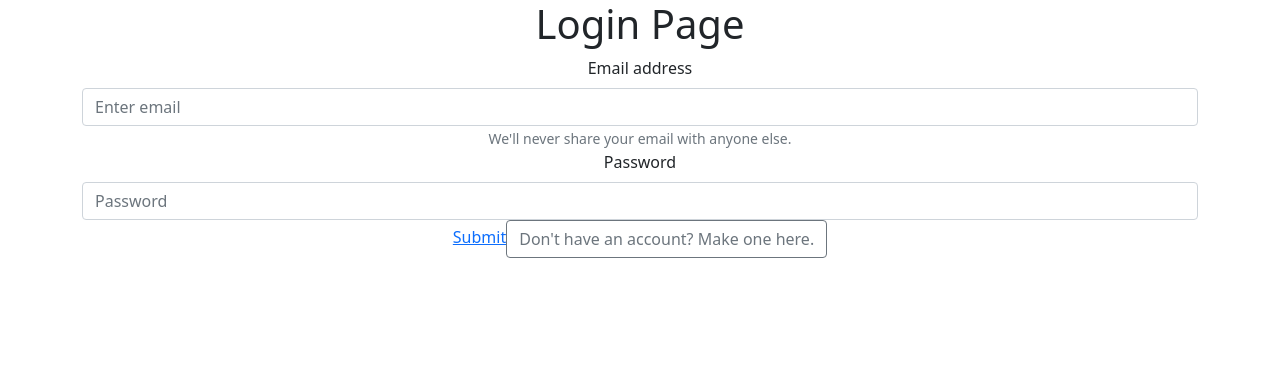
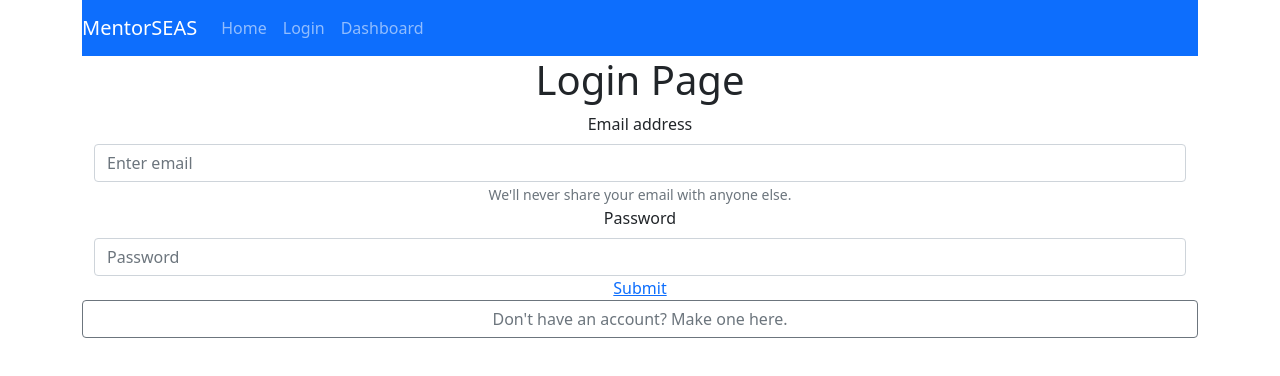
Before and after one commit to harshchobisa/reiherfinal, a React (Create React App) app in the folder frontend/: page /#/login in a window 1280 px wide. Shown: the top 376 px of the page. Built offline with nearby package versions, Linux system fonts and the light colour scheme.

Commit message:
frontend UI and routing changes

```diff
--- a/frontend/src/App.js
+++ b/frontend/src/App.js
@@ -6,24 +6,38 @@ import LoginPage from "./Pages/LoginPage";
 import SignupPage from "./Pages/SignupPage";
 import MentorOnboarding from "./Pages/MentorOnboarding";
 import MenteeOnboarding from "./Pages/MenteeOnboarding";
+import FamilyPage from "./Pages/FamilyPage";
 
 import "./App.css";
 import { HashRouter, Route } from "react-router-dom";
+import { Nav, Navbar, Container } from "react-bootstrap";
+
 import "bootstrap/dist/css/bootstrap.min.css";
 
 class App extends Component {
   render() {
     return (
+      <Container>
+        <Navbar bg="primary" variant="dark">
+          <Navbar.Brand href="#/">MentorSEAS</Navbar.Brand>
+          <Nav className="mr-auto">
+            <Nav.Link href="#/">Home</Nav.Link>
+            <Nav.Link href="#login">Login</Nav.Link>
+            <Nav.Link href="#home">Dashboard</Nav.Link>
+          </Nav>
+        </Navbar>
         <HashRouter>
           <div className="App">
             <Route exact path="/" component={LandingPage} />
             <Route path="/home" component={HomePage} />
             <Route path="/login" component={LoginPage} />
             <Route path="/signup" component={SignupPage} />
+            <Route path="/family" component={FamilyPage} />
             <Route path="/mentor_onboarding" component={MentorOnboarding} />
             <Route path="/mentee_onboarding" component={MenteeOnboarding} />
           </div>
         </HashRouter>
+      </Container>
     );
   }
 }
--- /dev/null
+++ b/frontend/src/Pages/FamilyPage.js
@@ -0,0 +1,11 @@
+import React, { Component } from "react";
+
+export default class FamilyPage extends Component {
+  render() {
+    return (
+      <div>
+        <h1>TODO: Family Page</h1>
+      </div>
+    );
+  }
+}
--- a/frontend/src/Pages/HomePage.js
+++ b/frontend/src/Pages/HomePage.js
@@ -1,13 +1,22 @@
 import React, { Component } from "react";
+import { Col, Row, Container } from "react-bootstrap";
+import { NavLink } from "react-router-dom";
+
 export default class HomePage extends Component {
   render() {
     return (
-            <div>
+      <Container>
         <h1>Welcome to your MentorSEAS homepage</h1>
         <h3>You are successfully logged in</h3>
-                <h3>Update your profile</h3>
-                <h3>View your family</h3>
-            </div>
+        <Col>
+          <Row>
+            <NavLink to="/mentor_onboarding/">Complete your profile</NavLink>
+          </Row>
+          <Row>
+            <NavLink to="/family/">View your family</NavLink>
+          </Row>
+        </Col>
+      </Container>
     );
   }
 }
--- a/frontend/src/Pages/LoginPage.js
+++ b/frontend/src/Pages/LoginPage.js
@@ -1,5 +1,5 @@
 import React, { Component } from "react";
-import { Container, Form, Button } from "react-bootstrap";
+import { Row, Col, Container, Form, Button } from "react-bootstrap";
 import axios from "axios";
 import { NavLink } from "react-router-dom";
 
@@ -63,12 +63,18 @@ export default class LoginPage extends Component {
               onChange={(e) => this.setState({ password: e.target.value })}
             />
           </Form.Group>
-          <NavLink to="/home/" onClick={this.onSubmit}>
-            Submit
-          </NavLink>
-          <Button href="#/signup" variant="outline-secondary">
-            Don't have an account? Make one here.
-          </Button>{" "}
+          <Col>
+            <Row>
+              <NavLink to="#/home/" onClick={this.onSubmit}>
+                Submit
+              </NavLink>
+            </Row>
+            <Row>
+              <Button href="#/signup/" variant="outline-secondary">
+                Don't have an account? Make one here.
+              </Button>
+            </Row>
+          </Col>
         </Form>
       </Container>
     );
--- a/frontend/src/Pages/SignupPage.js
+++ b/frontend/src/Pages/SignupPage.js
@@ -1,7 +1,7 @@
 import React, { Component } from "react";
-import { Container, Form, Button } from "react-bootstrap";
+import { Row, Col, Container, Form, Button } from "react-bootstrap";
 import axios from "axios";
-import {NavLink} from 'react-router-dom';
+import { NavLink } from "react-router-dom";
 
 export default class SignupPage extends Component {
   state = {
@@ -70,12 +70,18 @@ export default class SignupPage extends Component {
               <option>mentee</option>
             </Form.Control>
           </Form.Group>
-		  <NavLink to="/home/" onClick = {this.onSubmit}>
-			  Submit
-		  </NavLink>
-          <Button href="#/login" variant="outline-secondary">
-            Already have an account? Sign in here.
-          </Button>{" "}
+          <Col>
+            <Row>
+              <NavLink to="#/home/" onClick={this.onSubmit}>
+                Submit
+              </NavLink>
+            </Row>
+            <Row>
+              <Button href="#/login/" variant="outline-secondary">
+                Already have an account? Sign in here.
+              </Button>
+            </Row>
+          </Col>
         </Form>
       </Container>
     );
```
Lines whose indentation alone changed are shown as unchanged.
